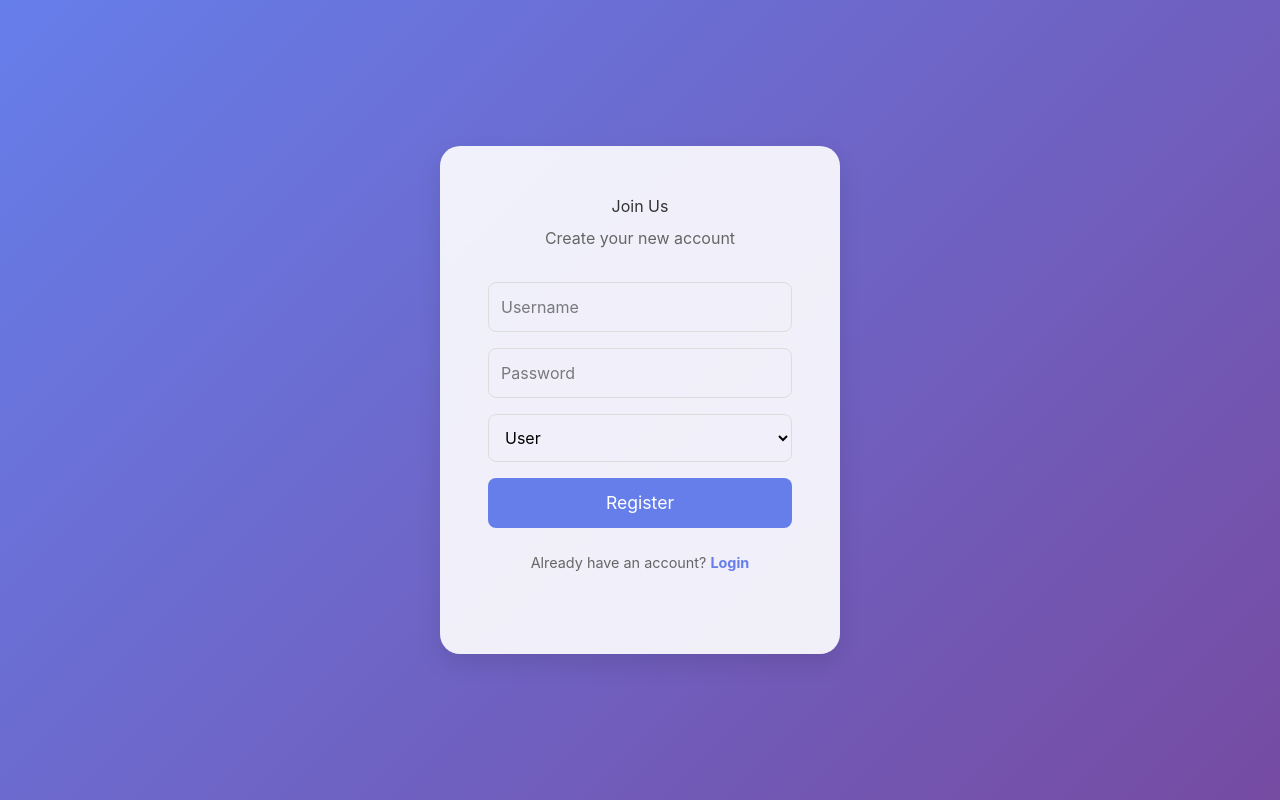
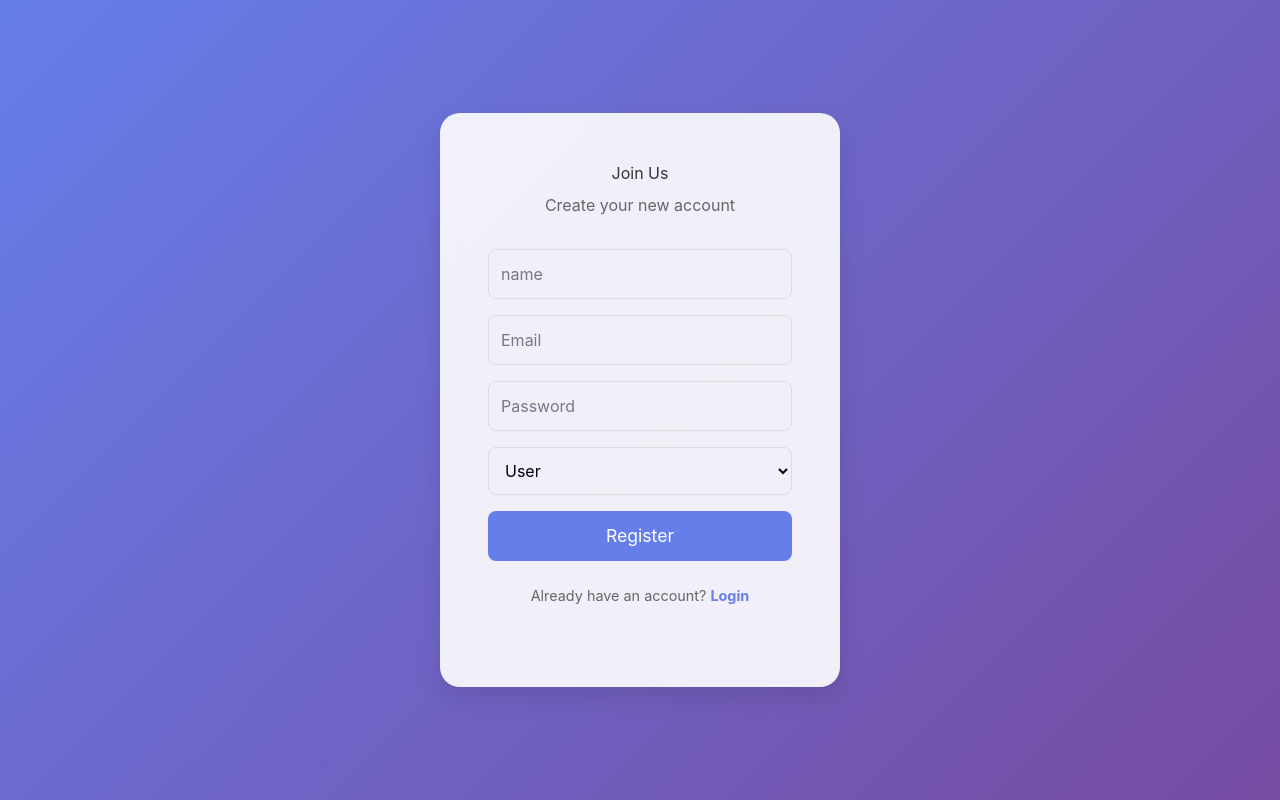
Before and after one commit to jubairJnu/notification-client, a React (Vite) app: page /register in a window 1280 px wide. Built offline with nearby package versions, Linux system fonts and the light colour scheme; no server answers.

Commit message:
fix login and registration

```diff
--- a/src/api/axios.ts
+++ b/src/api/axios.ts
@@ -8,7 +8,7 @@
 api.interceptors.request.use((config) => {
   const token = localStorage.getItem("token");
   if (token) {
-    config.headers.Authorization = `Bearer ${token}`;
+    config.headers.Authorization = token;
   }
   return config;
 });
--- a/src/context/AuthContext.tsx
+++ b/src/context/AuthContext.tsx
@@ -5,13 +5,19 @@
   _id: string;
   email: string;
   role: "admin" | "user";
+  name: string;
 }
 
 interface AuthContextType {
   user: IUser | null;
   token: string | null;
   login: (email: string, password: string) => Promise<void>;
-  register: (email: string, password: string, role: string) => Promise<void>;
+  register: (
+    name: string,
+    email: string,
+    password: string,
+    role: string
+  ) => Promise<void>;
   logout: () => void;
   loading: boolean;
 }
@@ -27,30 +33,36 @@
   );
   const [loading, setLoading] = useState(true);
 
-  useEffect(() => {
-    const fetchUser = async () => {
-      if (token) {
-        try {
-          const res = await api.get("/auth/me");
-          setUser(res.data);
-        } catch (err) {
-          logout();
-        }
-      }
-      setLoading(false);
-    };
-    fetchUser();
-  }, [token]);
+//   useEffect(() => {
+//     const fetchUser = async () => {
+//       if (token) {
+//         try {
+//           const res = await api.get("/auth/me");
+//           setUser(res.data);
+//         } catch (err) {
+//           logout();
+//         }
+//       }
+//       setLoading(false);
+//     };
+//     fetchUser();
+//   }, [token]);
 
   const login = async (email: string, password: string) => {
     const res = await api.post("/auth/login", { email, password });
-    setToken(res.data.token);
-    setUser(res.data.user);
-    localStorage.setItem("token", res.data.token);
+    console.log(res?.data?.data, "res");
+    setToken(res.data.data?.accessToken);
+
+    localStorage.setItem("token", res.data.data.accessToken);
   };
 
-  const register = async (email: string, password: string, role: string) => {
-    const res = await api.post("/auth/register", { email, password, role });
+  const register = async (
+    name: string,
+    email: string,
+    password: string,
+    role: string
+  ) => {
+    const res = await api.post("/users", { name, email, password, role });
     setToken(res.data.token);
     setUser(res.data.user);
     localStorage.setItem("token", res.data.token);
--- a/src/pages/Login.tsx
+++ b/src/pages/Login.tsx
@@ -1,19 +1,19 @@
-import React, { useState } from 'react';
-import { Link } from 'react-router-dom';
-import { useAuth } from '../context/AuthContext';
-import './Auth.css';
+import React, { useState } from "react";
+import { Link } from "react-router-dom";
+import { useAuth } from "../context/AuthContext";
+import "./Auth.css";
 
 const Login = () => {
-    const [username, setUsername] = useState('');
-    const [password, setPassword] = useState('');
+  const [email, setEmail] = useState("");
+  const [password, setPassword] = useState("");
   const { login } = useAuth();
 
   const handleSubmit = async (e: React.FormEvent) => {
     e.preventDefault();
     try {
-            await login(username, password);
+      await login(email, password);
     } catch (err) {
-            alert('Login failed');
+      alert("Login failed");
     }
   };
 
@@ -25,9 +25,9 @@
         <form onSubmit={handleSubmit}>
           <input
             type="text"
-                        placeholder="Username"
-                        value={username}
-                        onChange={(e) => setUsername(e.target.value)}
+            placeholder="email"
+            value={email}
+            onChange={(e) => setEmail(e.target.value)}
             required
           />
           <input
--- a/src/pages/Register.tsx
+++ b/src/pages/Register.tsx
@@ -1,20 +1,21 @@
-import React, { useState } from 'react';
-import { Link } from 'react-router-dom';
-import { useAuth } from '../context/AuthContext';
-import './Auth.css';
+import React, { useState } from "react";
+import { Link } from "react-router-dom";
+import { useAuth } from "../context/AuthContext";
+import "./Auth.css";
 
 const Register = () => {
-    const [username, setUsername] = useState('');
-    const [password, setPassword] = useState('');
-    const [role, setRole] = useState<'Admin' | 'User'>('User');
+  const [name, setName] = useState("");
+  const [email, setEmail] = useState("");
+  const [password, setPassword] = useState("");
+  const [role, setRole] = useState<"admin" | "user">("user");
   const { register } = useAuth();
 
   const handleSubmit = async (e: React.FormEvent) => {
     e.preventDefault();
     try {
-            await register(username, password, role);
+      await register(name, email, password, role);
     } catch (err) {
-            alert('Registration failed');
+      alert("Registration failed");
     }
   };
 
@@ -26,9 +27,16 @@
         <form onSubmit={handleSubmit}>
           <input
             type="text"
-                        placeholder="Username"
-                        value={username}
-                        onChange={(e) => setUsername(e.target.value)}
+            placeholder="name"
+            value={name}
+            onChange={(e) => setName(e.target.value)}
+            required
+          />
+          <input
+            type="email"
+            placeholder="Email"
+            value={email}
+            onChange={(e) => setEmail(e.target.value)}
             required
           />
           <input
@@ -39,8 +47,8 @@
             required
           />
           <select value={role} onChange={(e) => setRole(e.target.value as any)}>
-                        <option value="User">User</option>
-                        <option value="Admin">Admin</option>
+            <option value="user">User</option>
+            <option value="admin">Admin</option>
           </select>
           <button type="submit">Register</button>
         </form>
```
Lines whose indentation alone changed are shown as unchanged.
